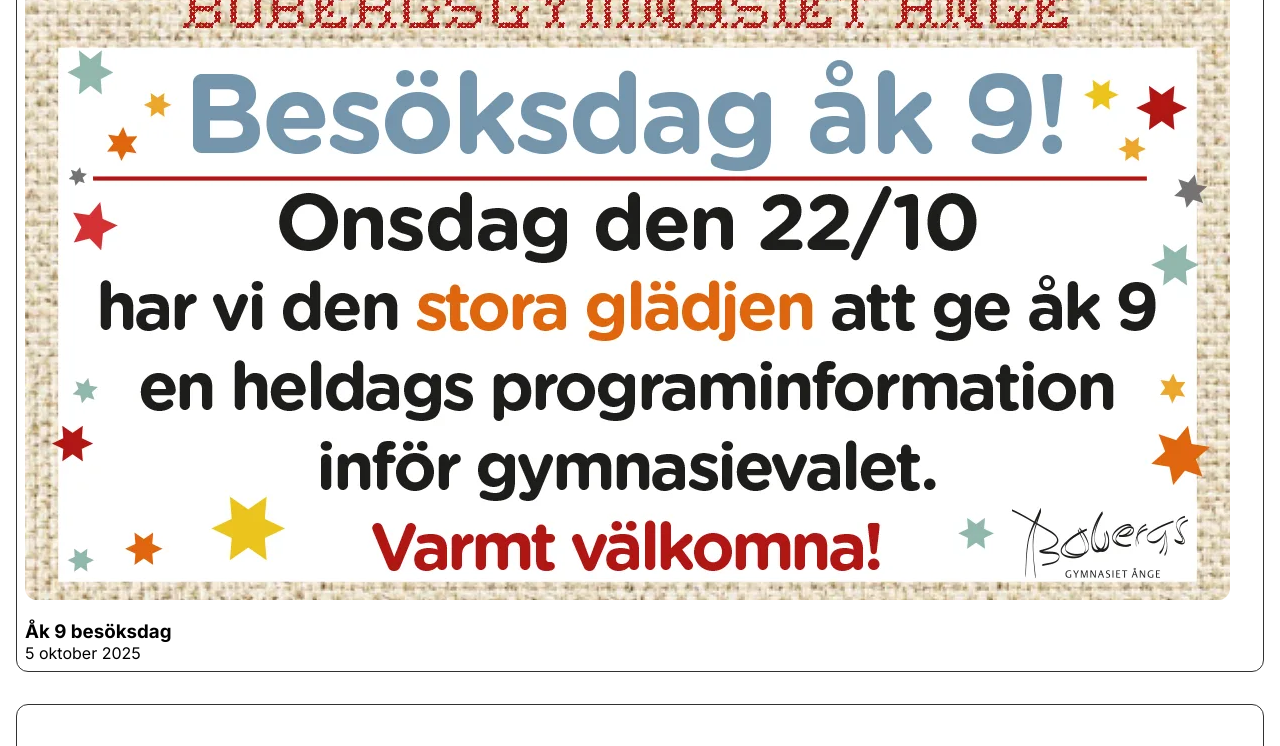
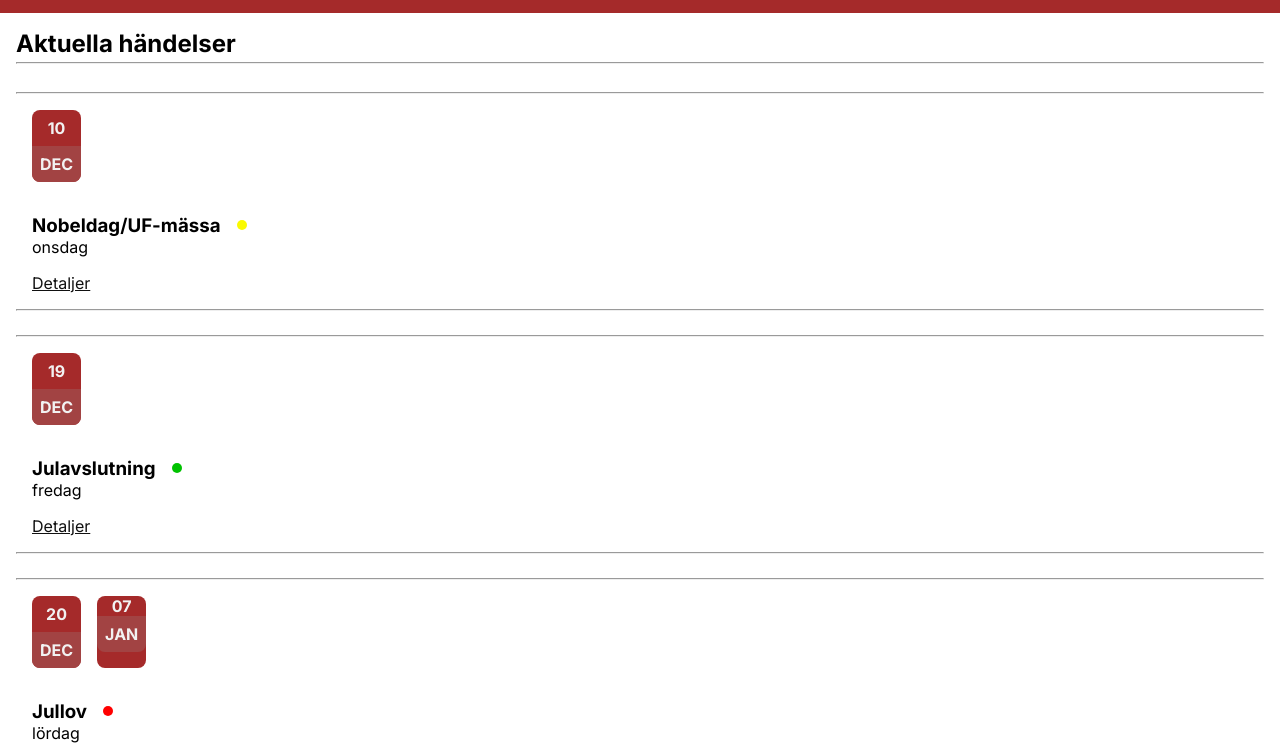
Before and after one commit to Nilsschaur/webbutveckling-1, a plain HTML site: page Boberg/index.html in a window 1280 px wide. Shown: the part 913-1659 px from the top of the page. Drawn offline with Linux system fonts and the light colour scheme.

Commit message:
[Add] viggo gillar killar

```diff
--- a/Boberg/index.html
+++ b/Boberg/index.html
@@ -31,7 +31,7 @@
           </button>
         </section>
 
-        <hr />
+        <hr class="nav-hr" />
 
         <section class="mobile-nav hidden">
           <ul>
--- a/Boberg/index.js
+++ b/Boberg/index.js
@@ -49,13 +49,13 @@ const events = [
     statusColor: "green",
   },
   {
-    day: "28",
-    month: "JAN",
-    endDay: "30",
+    day: "20",
+    month: "DEC",
+    endDay: "07",
     endMonth: "JAN",
-    title: "Nobeldag/UF-mässa",
-    weekday: "onsdag",
-    statusColor: "yellow",
+    title: "Jullov",
+    weekday: "lördag",
+    statusColor: "red",
   },
   {
     day: "15",
@@ -166,7 +166,7 @@ const renderNewsDetail = () => {
     `;
   } else {
     container.innerHTML = `
-      <p>Artikeln kunde inte hittas din jävla kycklingko.</p>
+      <p>Artikeln kunde inte hittas.</p>
     `;
   }
 };
@@ -174,20 +174,22 @@ const renderNewsDetail = () => {
 const createDateElement = (event) => {
   //Kolla om händelsen har ett slutdatum
   if (event.endDay && event.endMonth) {
-    //kolla om eventkon är inom samma månad
+    //Kolla om händelsen är inom samma månad
     if (event.month === event.endMonth) {
-      //Om samma månad, visa datum i en ruta
+      // Om samma månad, visa datum i en ruta
       return `
         <time class="event-date" datetime="${event.day}-${event.month}">
-          <span class="date-day">${event.day}</span>
-          <span class="date-separator">-</span>
-          <span class="date-day">${event.endDay}</span>
+          <div class="day-wrapper"
+            <span class="date-day">${event.day}</span>
+            <span class="date-separator">-</span>
+            <span class="date-day">${event.endDay}</span>
+          </div>
           <span class="date-month">${event.month}</span>
         </time>
       `;
     } else {
       return `
-        <time class"event-date" datetime="${event.day}-${event.month}">
+        <time class="event-date" datetime="${event.day}-${event.month}">
           <span class="date-day">${event.day}</span>
           <span class="date-month">${event.month}</span>
         </time>
@@ -211,7 +213,7 @@ const renderEvents = () => {
   const container = document.querySelector(".event-list");
 
   //Töm containern först
-  container .innerHTML = "";
+  container.innerHTML = "";
 
   //Hämta rätt antal händelser från arrayen
   const eventsToShow = events.slice(0, shownEvents);
@@ -222,24 +224,25 @@ const renderEvents = () => {
     eventElement.className = "event-item";
 
     //Skapa datum-HTML med hjälp av funktion
-    const dateHtml = createDateElement(event)
+    const dateHtml = createDateElement(event);
 
     eventElement.innerHTML = `
       <article class="event-card">
+      <hr />
         <div class="date-wrapper">
-        ${dateHtml}
+          ${dateHtml}
         </div>
-        <section class"event-info">
+        <section class="event-info">
           <header class="event-title-row">
             <h3 class="event-title">${event.title}</h3>
-            <span class="status-circle status-${event.statusColor}" aria-label="Status">
-            </span>
+            <div class="status-circle status-${event.statusColor}" aria-label="Status">
+            </div>
           </header>
           <time class="event-weekday" datetime="${event.weekday}">${event.weekday}</time>
         </section>
         <a href="#" class="event-details">Detaljer</a>
-        <hr />
-      </article
+        <hr class="hr"/>
+      </article>
     `;
 
     container.appendChild(eventElement);
@@ -248,16 +251,14 @@ const renderEvents = () => {
 
 //Funktion för att hantera visa fler knappen
 const handleShowMore = () => {
-
-
-  //Öka antal händelser som ska visas
+  //Öka antalet händelser som ska visas
   shownEvents += 3;
 
-  //Renderar om listan med fler händelser
+  //Rendera om listan med fler händelser
   renderEvents();
 
   //Dölj knappen om alla händelser visas
-  if (shownEvents >= events.lenght) {
+  if (shownEvents >= events.length) {
     const btn = document.querySelector(".show-more-btn");
     btn.classList.add("hidden");
   }
--- a/Boberg/style.css
+++ b/Boberg/style.css
@@ -74,6 +74,7 @@ a {
   padding: 16px;
   display: flex;
   flex-direction: column;
+  align-items: center;
   gap: 32px;
 }
 
@@ -81,10 +82,15 @@ a {
   border: 1px solid #323232;
   padding: 8px;
   border-radius: 12px;
+  width: 100%;
+  max-width: 300px;
 }
 
 .news-image {
   max-width: 100%;
+  max-width: 300px;
+  max-height: 170px;
+  object-fit: cover;
   border-radius: 12px;
 }
 
@@ -128,24 +134,27 @@ a {
   gap: 24px;
 }
 
-.event-card {
-  background-color: #939393;
-}
-
 .date-wrapper {
   padding: 16px;
-  background-color: #323232;
   display: flex;
   gap: 16px;
 }
 
 .event-date {
-  background-color: aqua;
+  background-color: brown;
   display: flex;
   flex-direction: column;
   border-radius: 8px;
-  color: antiquewhite;
+  color: #f2f2f2;
   font-weight: 700;
+  align-items: center;
+}
+
+.day-wrapper {
+  height: 36px;
+  display: flex;
+  align-items: center;
+  padding: 2px 4px;
 }
 
 .date-day {
@@ -155,5 +164,50 @@ a {
 .date-month {
   padding: 8px;
   border-radius: 0px 0px 8px 8px;
-  background-color: bisque;
+  background-color: rgb(162, 67, 67);
+  min-width: calc(100% - 16px);
+  text-align: center;
 }
+
+.event-info {
+  padding: 16px;
+}
+
+.event-title-row {
+  display: flex;
+  gap: 16px;
+  align-items: center;
+}
+
+.status-circle {
+  width: 10px;
+  height: 10px;
+  border-radius: 100%;
+}
+
+.status-green {
+  background-color: rgb(0, 194, 0);
+}
+
+.status-yellow {
+  background-color: rgb(250, 250, 0);
+}
+
+.status-red {
+  background-color: red;
+}
+
+.event-details {
+  margin: 16px;
+  color: #111111;
+}
+
+.hr {
+  margin-top: 16px;
+}
+
+@media (min-width: 640px) {
+  .news-grid {
+    background-color: brown;
+  }
+}
```
